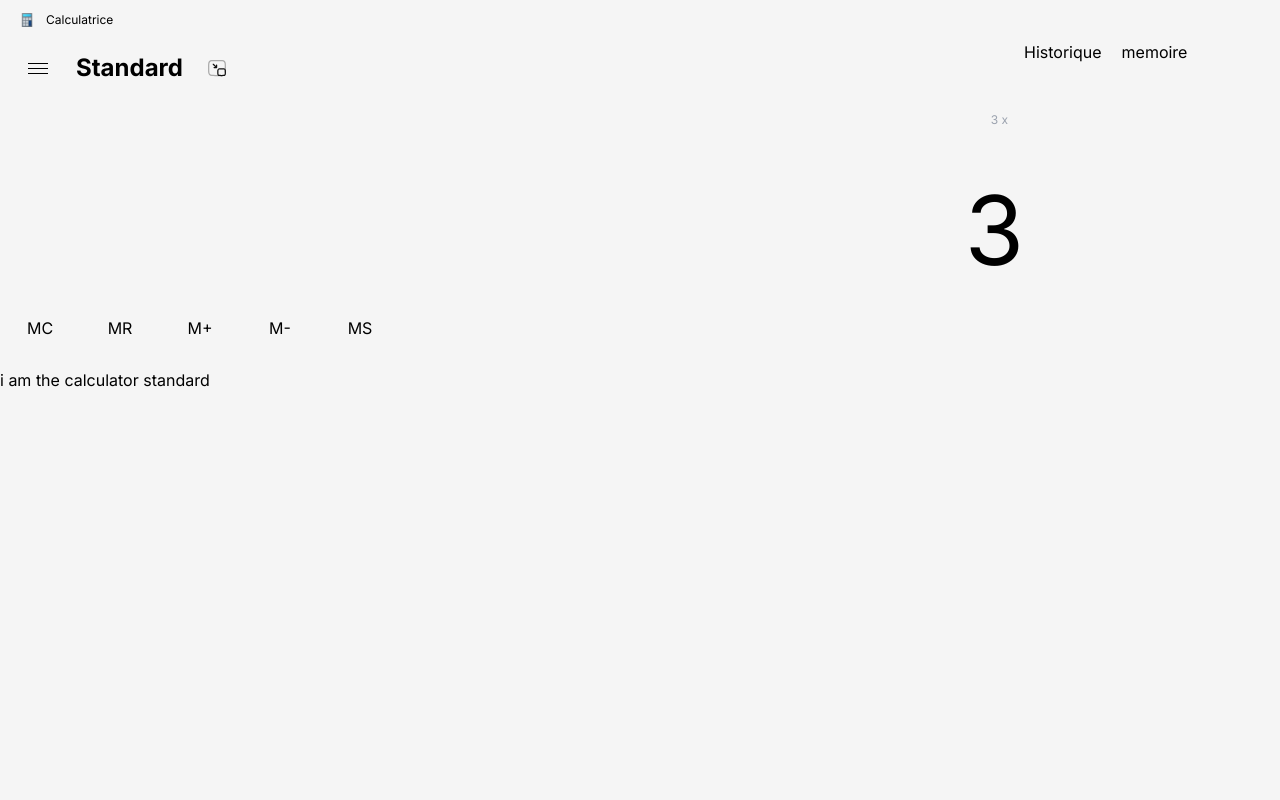
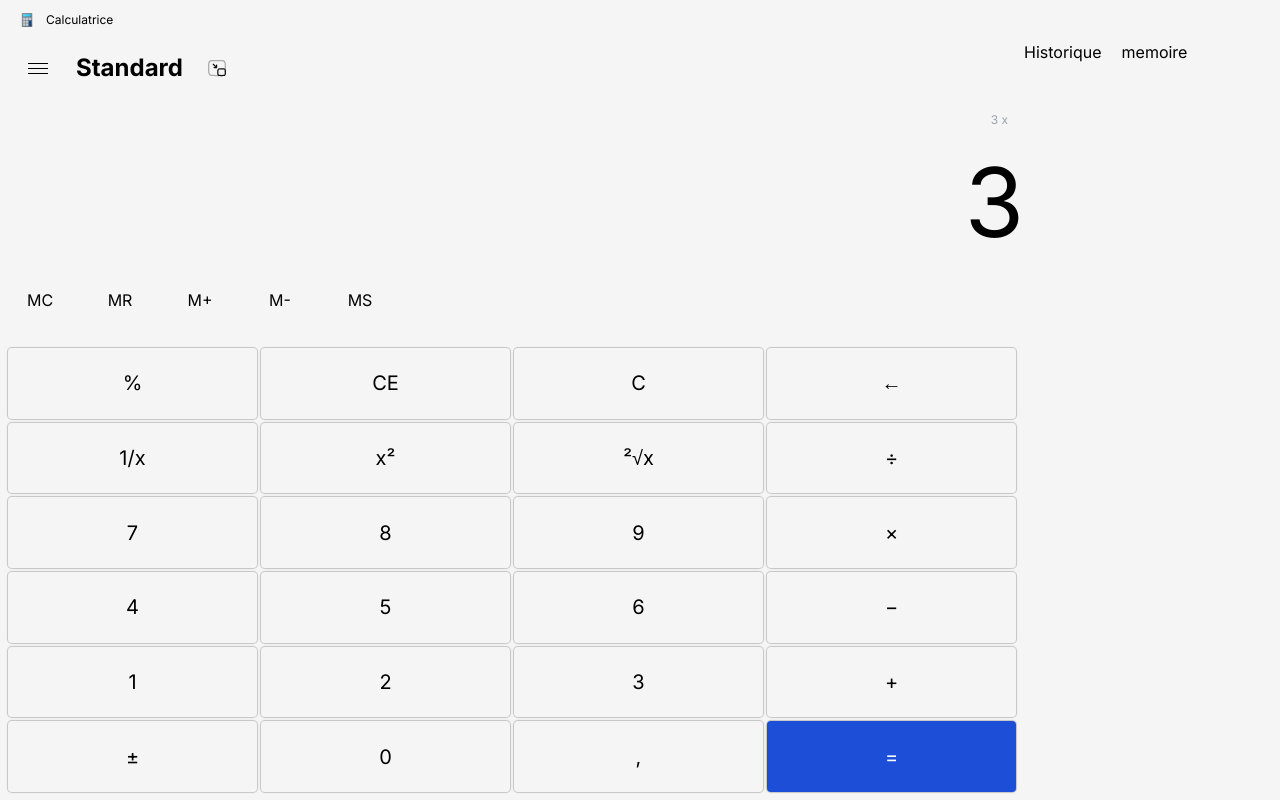
Before and after one commit to yassiEmp/calculatrice-clone, a Next.js app: page /calculatrices/standard in a window 1280 px wide. Built offline with nearby package versions, Linux system fonts and the light colour scheme.

Commit message:
[finishing the standard calculator]

```diff
--- a/app/calculatrices/(calculatrice)/(layout1)/layout.tsx
+++ b/app/calculatrices/(calculatrice)/(layout1)/layout.tsx
@@ -18,7 +18,7 @@ export default function RootLayout({
   return (
     <>
       <section className="flex h-full">
-        <section className="h-full w-4/5">
+        <section className="h-full w-4/5 flex flex-col ">
           {/* Screen to display information to user */}
           <Screen display={display} />
           <Feature name={name} />
--- a/app/calculatrices/(calculatrice)/(layout1)/standard/page.tsx
+++ b/app/calculatrices/(calculatrice)/(layout1)/standard/page.tsx
@@ -1,11 +1,28 @@
-import React from 'react'
+"use client"
+import React from 'react';
+import Button from '@/components/Button';
+// a table of number or string value
 
-    const layout = () => {
-      return (
-        <div>
-          i am the calculator standard
-        </div>
-      )
-    }
+const CalculatorLayout = () => {
+  const buttons = [
+    '%', 'CE', 'C', '←',
+    '1/x', 'x²', '²√x', '÷',
+    '7', '8', '9', '×',
+    '4', '5', '6', '−',
+    '1', '2', '3', '+',
+    '±', '0', ',', '='
+  ];
 
-    export default layout
+  return (
+    <div className='h-full w-full grid grid-cols-4 grid-rows-6 gap-1 p-2'>
+      {buttons.map((name) => (
+        <Button
+          key={name}
+          name={name}
+        />
+      ))}
+    </div>
+  );
+};
+
+export default CalculatorLayout;
--- a/app/calculatrices/layout.tsx
+++ b/app/calculatrices/layout.tsx
@@ -44,9 +44,9 @@ export default function RootLayout({
           <Image width={14} height={15} src="/logo.png" alt="logo" />
           <p className="ml-3 w-fit text-xs">Calculatrice</p>
         </header>
-        <div className="relative w-full h-full">
-        <NavLink slide={slide} handleClick={handleClick} />
-          <TopBar name={name} handleClick={handleClick} clicked={clicked}/>
+        <div className="relative w-full h-full flex flex-col">
+          <NavLink slide={slide} handleClick={handleClick} />
+          <TopBar name={name} handleClick={handleClick} clicked={clicked} />
           <div className="grow ">{children}</div>
         </div>
       </main>
--- /dev/null
+++ b/components/Button.tsx
@@ -0,0 +1,17 @@
+import React from "react";
+interface ButtonProps {
+  name: string;
+}
+const Button: React.FC<ButtonProps> = ({ name }) => {
+  return (
+    <button
+      className={`w-full h-full relative flex justify-center items-center text-center rounded shadow-[0px_0px_1px_1px_rgba(0,0,0,0.2)] text-xl hover:bg-[#cdcdcd20] ${
+        name == "=" ? "bg-blue-700 text-white hover:bg-blue-500" : ""
+      }`}
+    >
+      {name}
+    </button>
+  );
+};
+
+export default Button;
```
